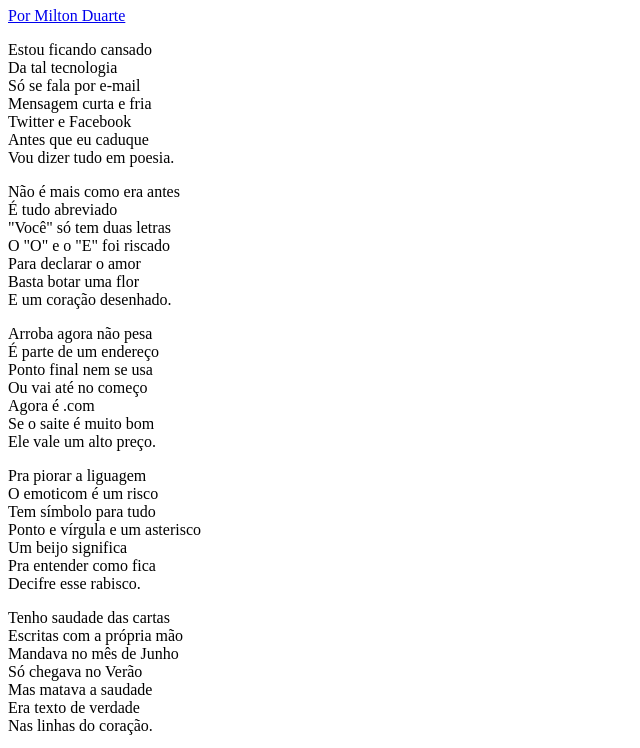
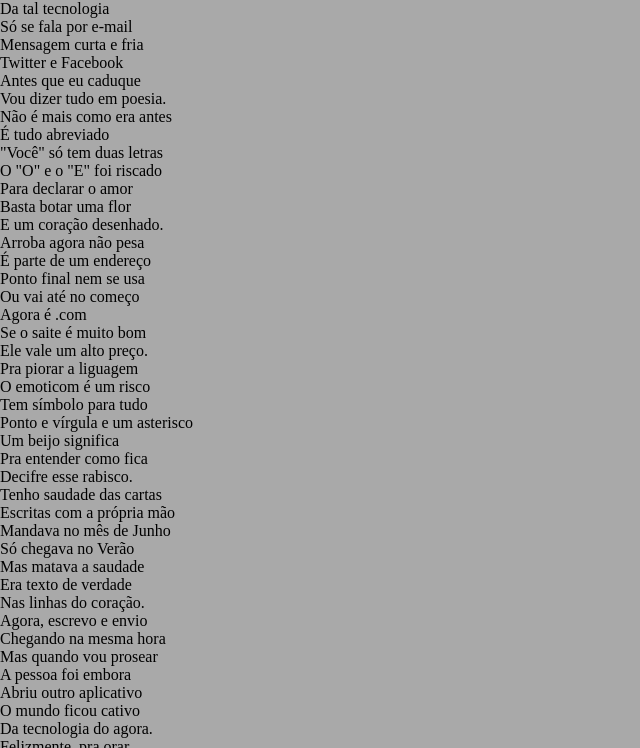
Before and after one commit to daniloalmeida19/html-css-modulo-3, a plain HTML site: page desafio12/index.html in a window 1280 px wide. Shown: the part 73-821 px from the top of the page, without its empty margins (0-640 px from the left). Drawn offline with Linux system fonts and the light colour scheme.

Commit message:
atualizou

```diff
--- a/desafio12/estilo/style.css
+++ b/desafio12/estilo/style.css
@@ -1 +1,11 @@
 @charset "UTF-8";
+
+*{
+    margin: 0px;
+    padding: 0px;
+}
+
+html, body {
+    min-height: 100vh;
+    background-color: darkgray;
+}
--- a/desafio12/index.html
+++ b/desafio12/index.html
@@ -15,7 +15,7 @@
 
     </header>
 
-<section>
+<section class="normal">
     <p>
         Estou ficando cansado <br>
         Da tal tecnologia <br>
@@ -27,9 +27,7 @@
     </p>
 </section>
 
-
-
-<section>
+<section class="imagem">
     <p>
         Não é mais como era antes <br>
         É tudo abreviado <br>
@@ -42,8 +40,7 @@
 </section>
 
 
-
-<section>
+<section class="normal">
     <p>
         Arroba agora não pesa <br>
         É parte de um endereço <br>
@@ -67,7 +64,7 @@
 
 
 
-<section>
+<section class="imagem">
     <p>
         Tenho saudade das cartas<br>
         Escritas com a própria mão<br>
@@ -81,7 +78,7 @@
 
 
 
-<section>
+<section class="normal">
     <p>
         Agora, escrevo e envio <br>
         Chegando na mesma hora<br>
```
